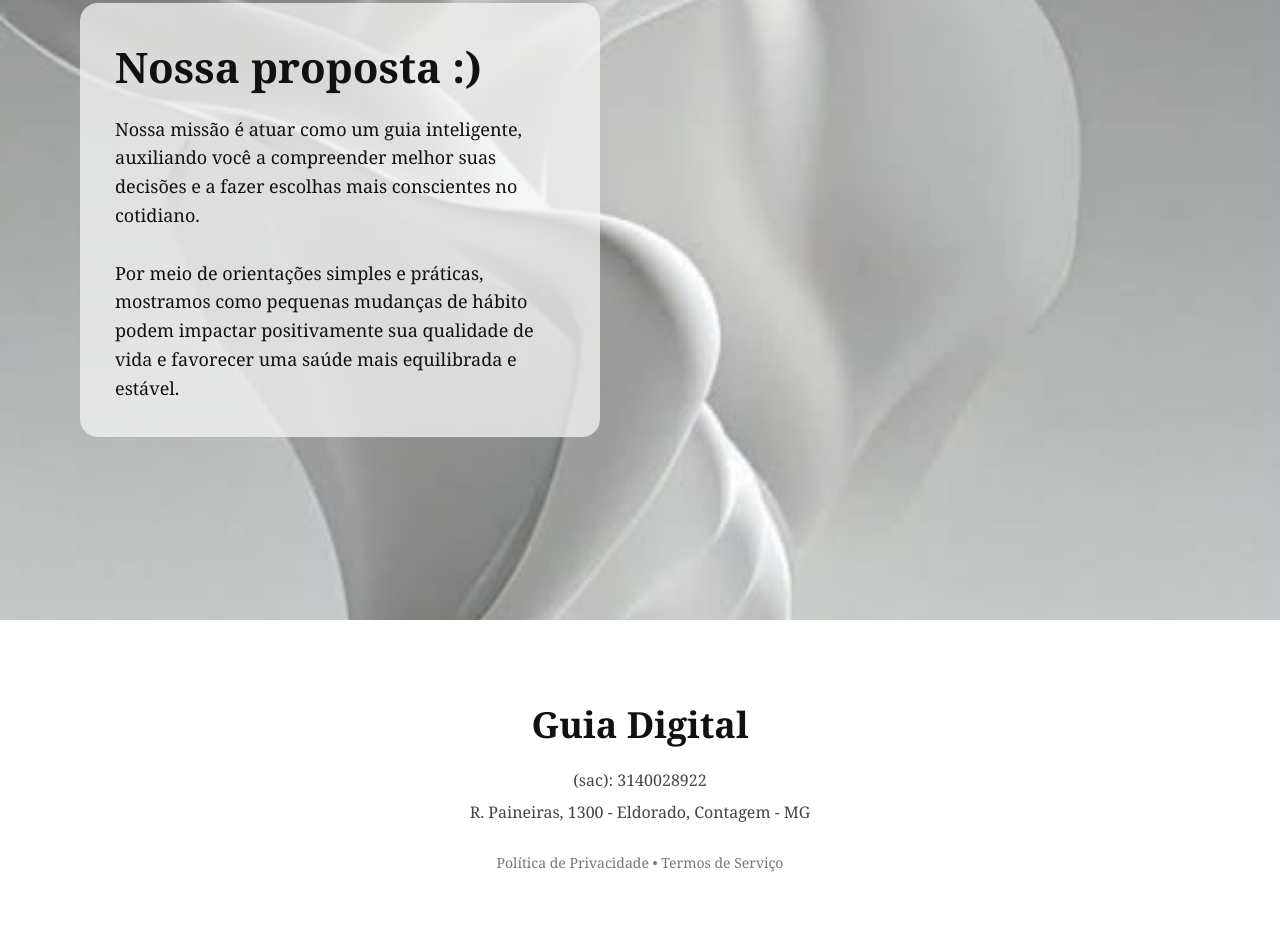
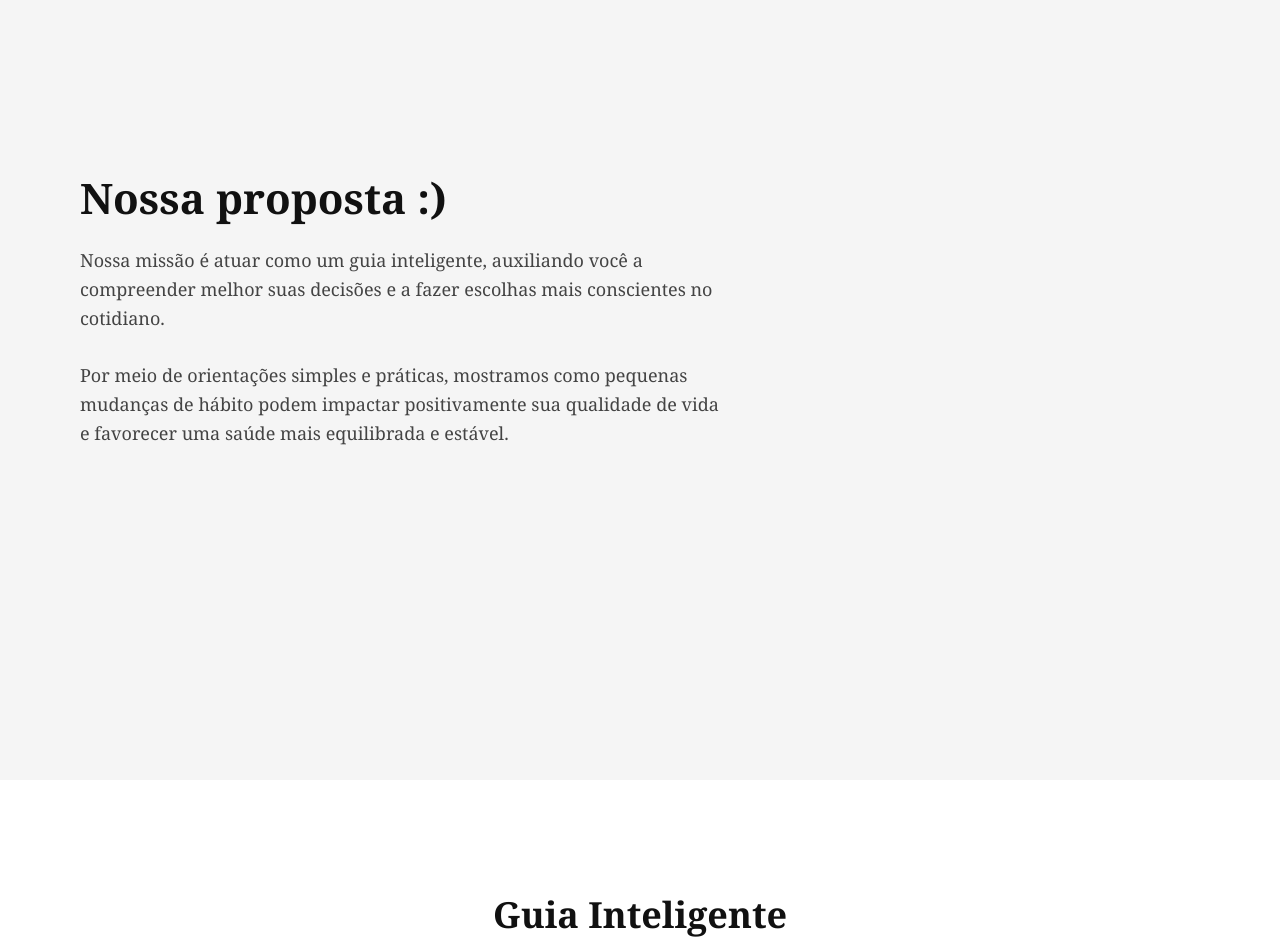
Before and after one commit to wallacereissiviriano-stack/meu-site, a plain HTML site: page index.html in a window 1280 px wide. Shown: the part 180-1122 px from the top of the page. Drawn offline with Linux system fonts and the light colour scheme.

Commit message:
Update index.html

```diff
--- a/index.html
+++ b/index.html
@@ -2,19 +2,15 @@
 <html lang="pt-br">
 <head>
   <meta charset="UTF-8">
-  <title>Guia Digital</title>
+  <title>Guia Inteligente</title>
 
   <style>
-    * {
+    body {
       margin: 0;
       padding: 0;
-      box-sizing: border-box;
+      background: #f5f5f5;
+      color: #111;
       font-family: Georgia, serif;
-    }
-
-    body {
-      color: #111;
-      background: #f5f5f5;
     }
 
     .hero {
@@ -22,43 +18,32 @@
       display: flex;
       align-items: center;
       padding: 80px;
-      background-image: url("imagem.png");
-      background-size: cover;
-      background-position: center;
-      background-repeat: no-repeat;
     }
 
     .text {
-      max-width: 520px;
-      background: rgba(245, 245, 245, 0.75);
-      padding: 35px;
-      border-radius: 18px;
+      max-width: 650px;
     }
 
-    .text h1 {
+    h1 {
       font-size: 42px;
       margin-bottom: 20px;
     }
 
-    .text p {
+    p {
       font-size: 18px;
       line-height: 1.6;
+      color: #444;
     }
 
     .footer {
       padding: 80px 20px;
       text-align: center;
-      background: #ffffff;
+      background: white;
     }
 
     .footer h2 {
       font-size: 36px;
       margin-bottom: 20px;
-    }
-
-    .footer p {
-      margin: 10px 0;
-      color: #444;
     }
 
     .linha {
@@ -82,7 +67,8 @@
   </section>
 
   <section class="footer">
-    <h2>Guia Digital</h2>
+    <h2>Guia Inteligente</h2>
+
     <p>(sac): 3140028922</p>
     <p>R. Paineiras, 1300 - Eldorado, Contagem - MG</p>
 
```
